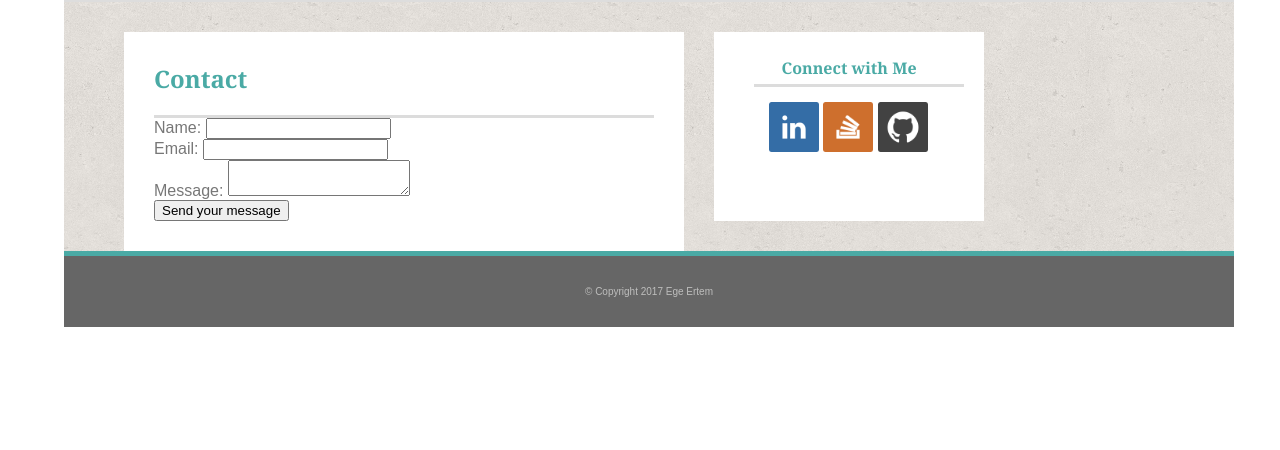
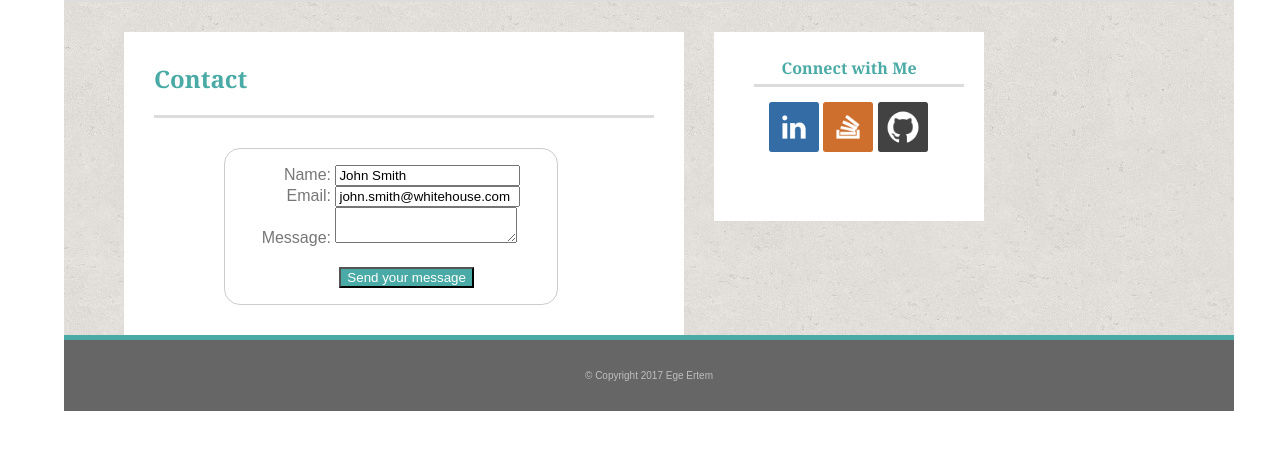
Before and after one commit to Inopo/Basic-Portfolio, a PHP site: page /contact.html in a window 1280 px wide. Shown: the part 109-559 px from the top of the page. Run offline with PHP 8.4, Linux system fonts and the light colour scheme.

Commit message:
Ready2..

```diff
--- a/assets/css/style.css
+++ b/assets/css/style.css
@@ -115,6 +115,37 @@ li {
 
     border size: 1px; */
 }
+.absolute {
+    position: relative;
+    top: 80px;
+    right: 0;
+    left: 20px;ß
+    width: 200px;
+    height: 100px;
+}
+#form {
+    margin-top: 30px;
+    margin-left: 70px;
+    padding: 1em;
+    border: 1px solid #CCC;
+    border-radius: 1em;
+    width: 300px;
+}
+#label {
+
+    display: inline-block;
+    width: 90px;
+    text-align: right;
+}
+button {
+    margin-left: 1em;
+    color: white;
+    background: #4aaaa5;
+}
+.button {
+    margin-left: 85px;
+    margin-top: 20px;
+}
 #sidebar {
     background-color: white;
 
--- a/contact.html
+++ b/contact.html
@@ -40,19 +40,20 @@
                 <h2 id="aboutheader">Contact</h2>
                     <div id="resimyazi">
 
-                     <form action="#" method="post">
+                     <form id="form" action="#" method="post">
                         <div>
-                            <label for="Name">Name:</label>
-                            <input type="text" id="name" name="user_name">
+                            <label id="label" for="Name">Name:</label>
+                            <input type="text" id="name" name="user_name" value="John Smith">
 
                         </div>
                         <div>
-                            <label for="Email">Email:</label>
-                            <input type="text" id="email" name="user_email">
+                            <label id="label" for="Email">Email:</label>
+                            <input type="text" id="email" name="user_email" value="john.smith@whitehouse.com">
+
 
                         </div>
                         <div>
-                            <label for="Message">Message:</label>
+                            <label id="label" for="Message">Message:</label>
                             <textarea id="message" name="user_message"></textarea>
 
                         </div>
--- a/portfolio.html
+++ b/portfolio.html
@@ -41,6 +41,7 @@
     	        <h2 id="aboutheader">Portfolio</h2>
                     <div id="resimyazi">
                         <img id="portfolio_photo"  src="assets/images/innovation.jpeg" width="40%" height="40%">
+                        <div class="absolute" ></div>Innovation</h3>
     	               <img id="portfolio_photo"  src="assets/images/piano.jpeg" width="40%" height="40%">
                         <img id="portfolio_photo"  src="assets/images/sales.jpeg" width="40%" height="40%">
                         <img id="portfolio_photo"  src="assets/images/perspective.jpeg" width="40%" height="40%">
```
